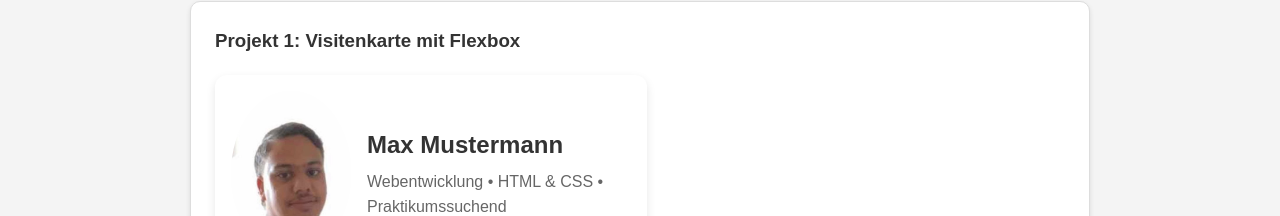
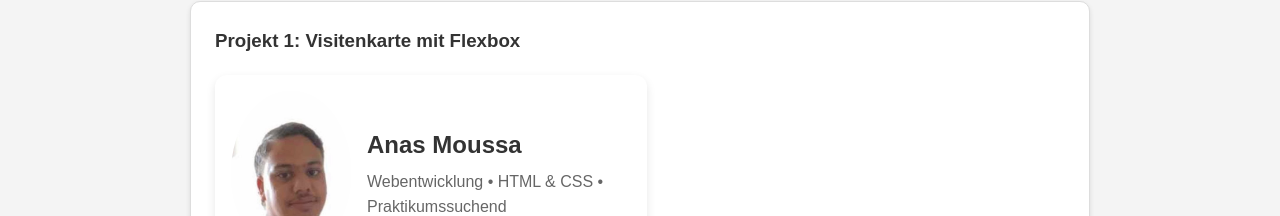
Before and after one commit to moussaanas/portfolio, a plain HTML site: page index.html in a window 1280 px wide. Shown: the part 565-781 px from the top of the page. Drawn offline with Linux system fonts and the light colour scheme.

Commit message:
index.html

```diff
--- a/index.html
+++ b/index.html
@@ -46,7 +46,7 @@
         <div class="card">
           <img src="anas.jpeg" alt="Profilbild">
           <div class="info">
-            <h2>Max Mustermann</h2>
+            <h2>Anas Moussa </h2>
             <p>Webentwicklung • HTML & CSS • Praktikumssuchend</p>
           </div>
         </div>
```
